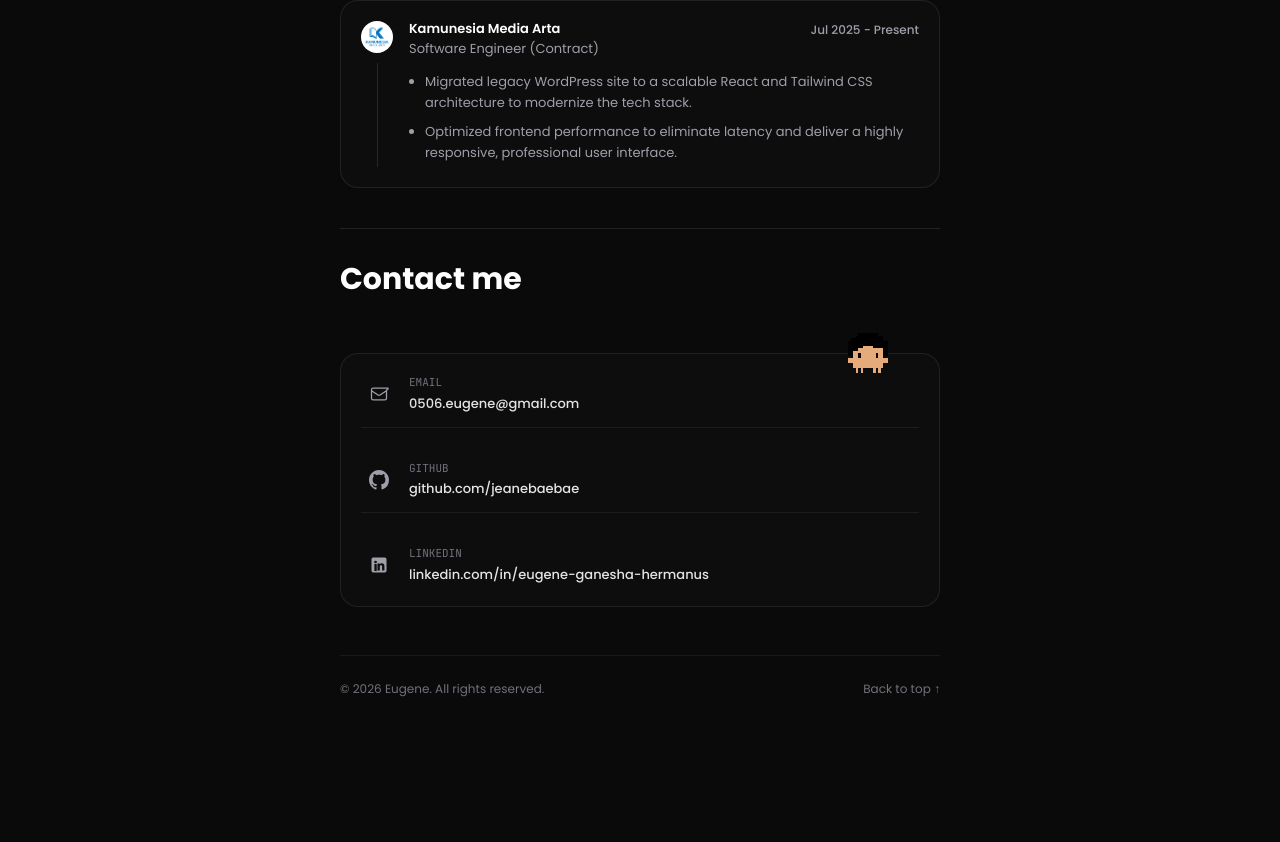
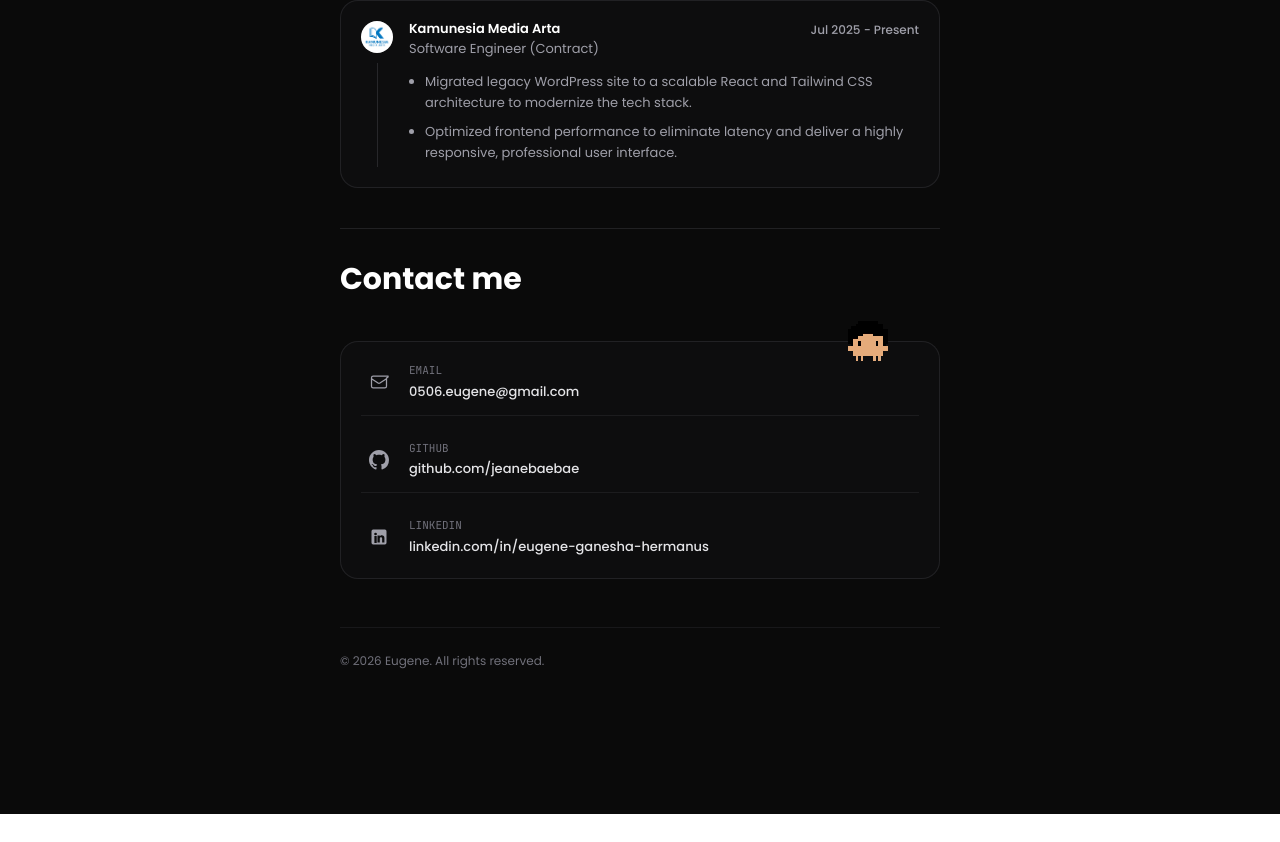
Before and after one commit to jeanebaebae/Portofolio, a Next.js app: page / in a window 1280 px wide. Shown: the part 1403-2245 px from the top of the page. After the commit the page ends 2217 px from the top, so only its background shows below. Built offline with nearby package versions, Linux system fonts and the light colour scheme.

Commit message:
fix title

```diff
--- a/app/layout.tsx
+++ b/app/layout.tsx
@@ -17,8 +17,8 @@ const jetbrainsMono = JetBrains_Mono({
 });
 
 export const metadata: Metadata = {
-  title: "Eugene - Software Engineer Portfolio",
-  description: "Portfolio of Eugene - Open for Software Engineering Internship",
+  title: "Eugene Ganesha Hermanus - Software Engineer",
+  description: "Eugene's portofolio - Open for Software Engineering Internship",
 };
 
 export default function RootLayout({
--- a/app/page.tsx
+++ b/app/page.tsx
@@ -635,7 +635,7 @@ export default function PortfolioPage() {
 
         {/* CONTACT ME SECTION */}
         <section id="contact" className="mb-12 scroll-mt-20">
-          <h2 className={`text-2xl md:text-3xl font-bold mb-4 transition-colors ${
+          <h2 className={`text-2xl md:text-3xl font-bold mb-1 transition-colors ${
             isLightMode ? 'text-black' : 'text-white'
           }`}>
             Contact me
@@ -661,7 +661,7 @@ export default function PortfolioPage() {
                 : 'border-zinc-800/80 bg-zinc-900/30'
             }`}>
               {/* Garis pembatas (divide-...) diatur dinamis menyesuaikan border */}
-              <div className={`space-y-4 divide-y transition-colors ${
+              <div className={`space-y-2 divide-y transition-colors ${
                 isLightMode ? 'divide-zinc-300' : 'divide-zinc-800/60'
               }`}>
                 {/* Email Item */}
@@ -749,11 +749,6 @@ export default function PortfolioPage() {
           isLightMode ? 'border-zinc-300/80 text-zinc-500' : 'border-zinc-800/50 text-zinc-500'
         }`}>
           <p>© {new Date().getFullYear()} Eugene. All rights reserved.</p>
-          <a href="#contact" className={`transition-colors ${
-            isLightMode ? 'hover:text-black' : 'hover:text-white'
-          }`}>
-            Back to top &uarr;
-          </a>
         </footer>
 
       </div>
```
